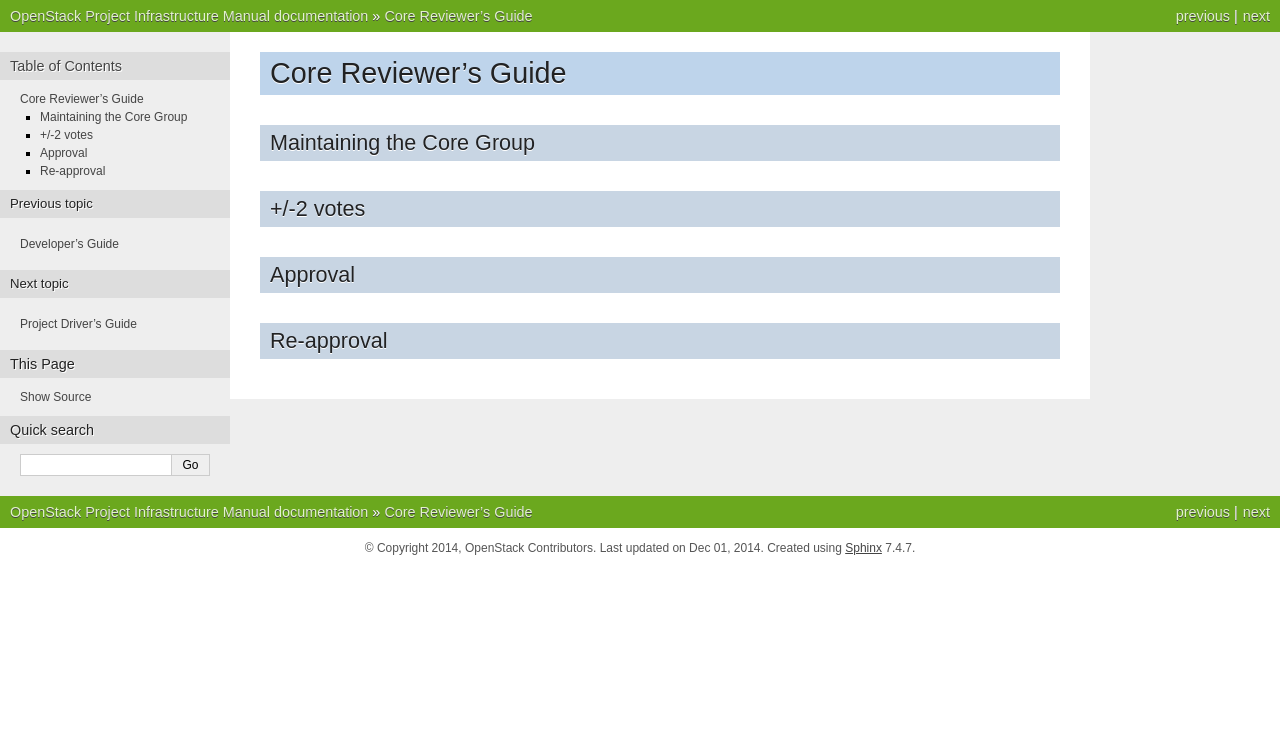
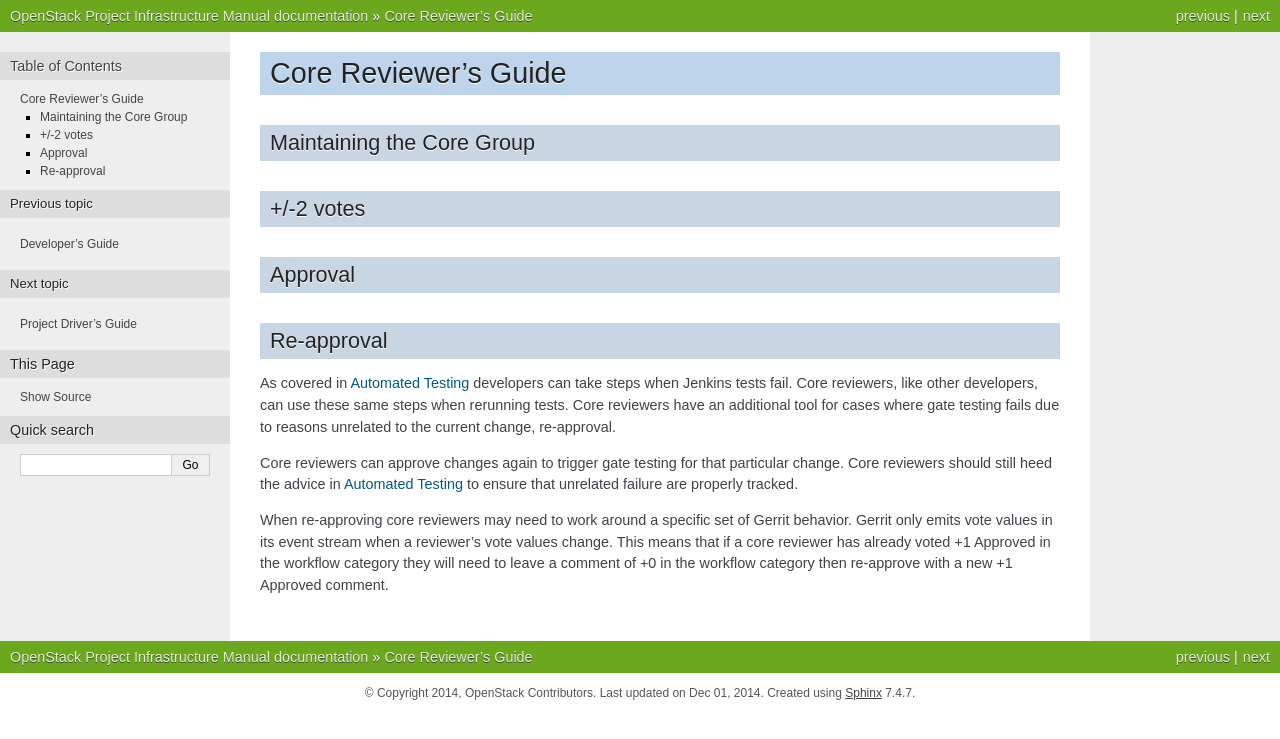
Before and after one commit to openstack-archive/infra-manual, a Sphinx documentation site: the page built from doc/source/core.rst, in a window 1280 px wide. Shown: the top 739 px of the page. Built offline with Sphinx 7.4.7, drawn with Linux system fonts in a browser that asks for light colours.

Commit message:
Re-approval of change as alternative to recheck
Cover the use of re-approving a change by core reviewers as an
alternative to rechecking changes with failed gate tests.

Change-Id: I36bc08dffd9fead4b8eefb0335ac8731562df9bd

```diff
--- a/doc/source/core.rst
+++ b/doc/source/core.rst
@@ -16,3 +16,21 @@
 
 Re-approval
 ===========
+
+As covered in :ref:`automated-testing` developers can take steps when
+Jenkins tests fail. Core reviewers, like other developers, can use these
+same steps when rerunning tests. Core reviewers have an additional tool
+for cases where gate testing fails due to reasons unrelated to the
+current change, re-approval.
+
+Core reviewers can approve changes again to trigger gate testing for
+that particular change. Core reviewers should still heed the advice in
+:ref:`automated-testing` to ensure that unrelated failure are properly
+tracked.
+
+When re-approving core reviewers may need to work around a specific set
+of Gerrit behavior. Gerrit only emits vote values in its event stream
+when a reviewer's vote values change. This means that if a core reviewer
+has already voted +1 Approved in the workflow category they will need
+to leave a comment of +0 in the workflow category then re-approve with
+a new +1 Approved comment.
--- a/doc/source/developers.rst
+++ b/doc/source/developers.rst
@@ -449,6 +449,8 @@
 `Gerrit documentation
 <https://review.openstack.org/Documentation/intro-quick.html#_reviewing_the_change>`_.
 
+.. _automated-testing:
+
 Automated Testing
 -----------------
 
```
